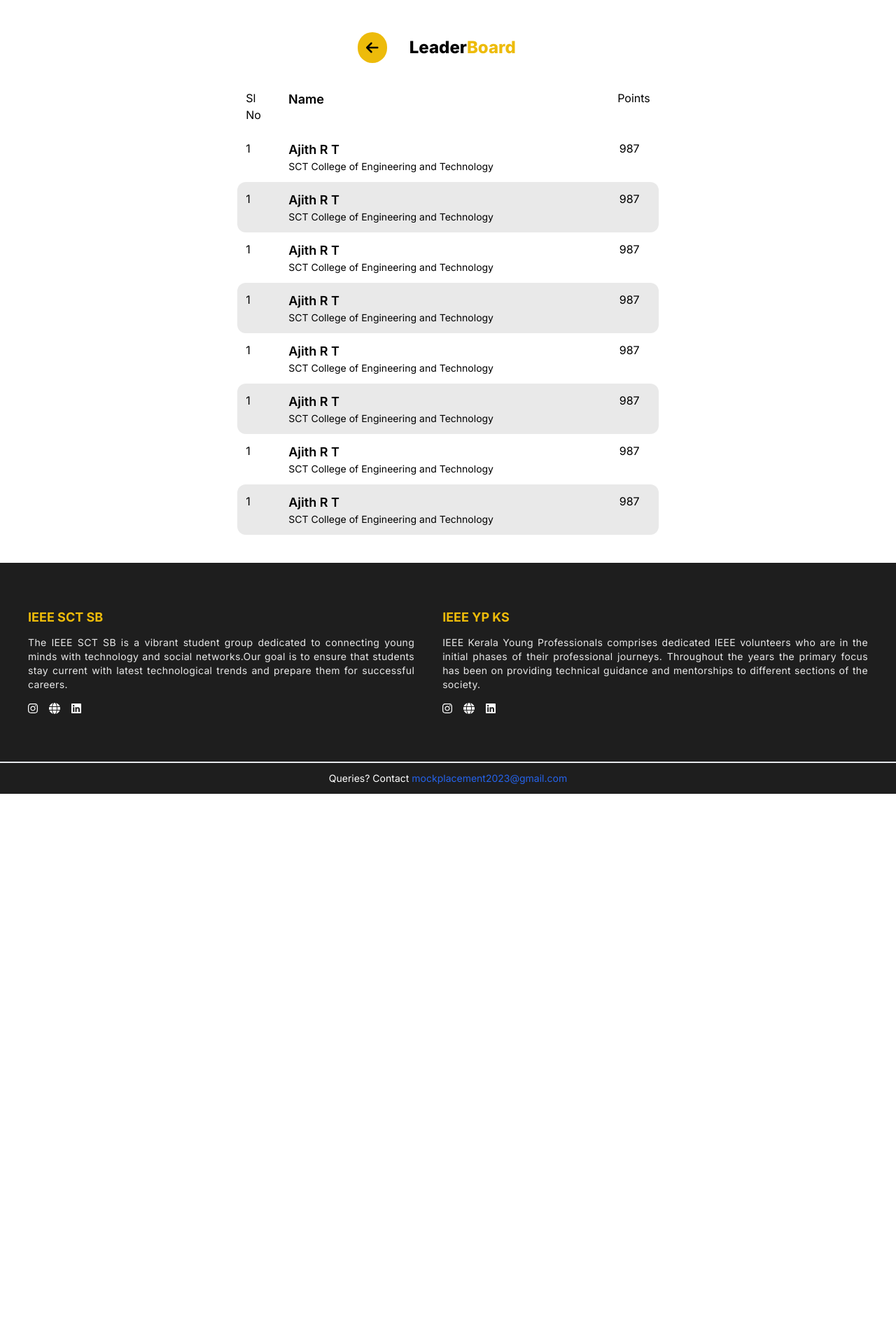
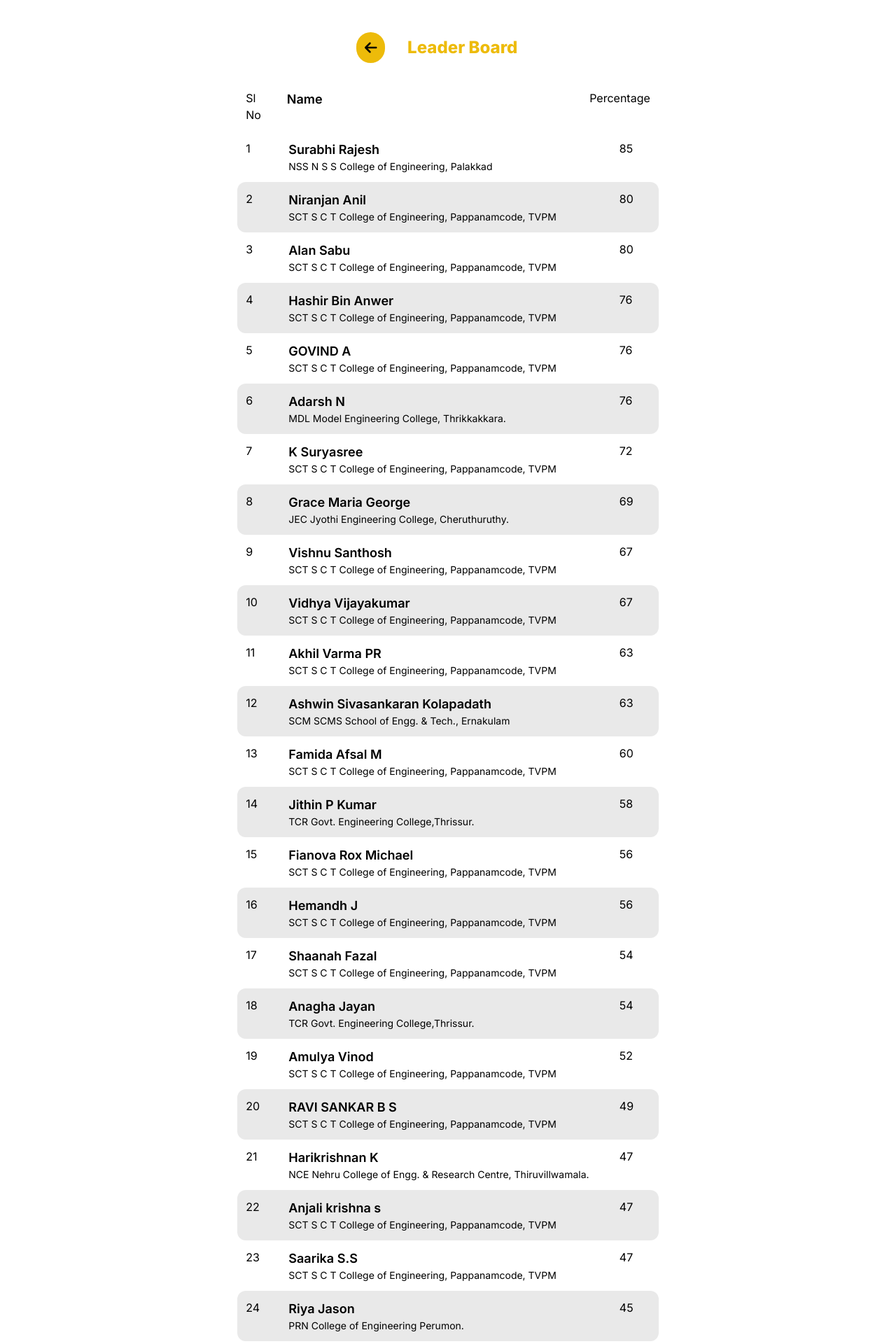
Before and after one commit to ajithrt007/mock-placement, a Next.js app: page /leaderboard in a window 1280 px wide. Shown: the part 80-2000 px from the top of the page at 70% size. Before the commit the page ends 1214 px from the top, so only its background shows below. Built offline with nearby package versions, Linux system fonts and the light colour scheme.

Commit message:
Leaderboard updated

```diff
--- /dev/null
+++ b/public/Leaderboard.tsx
@@ -0,0 +1,199 @@
+export const participants = [
+  {
+    name: "Surabhi Rajesh",
+    percentage: 85,
+    college: "NSS N S S College of Engineering, Palakkad",
+  },
+  {
+    name: "Niranjan Anil",
+    percentage: 80,
+    college: "SCT S C T College of Engineering, Pappanamcode, TVPM",
+  },
+  {
+    name: "Alan Sabu",
+    percentage: 80,
+    college: "SCT S C T College of Engineering, Pappanamcode, TVPM",
+  },
+  {
+    name: "Hashir Bin Anwer",
+    percentage: 76,
+    college: "SCT S C T College of Engineering, Pappanamcode, TVPM",
+  },
+  {
+    name: "GOVIND A",
+    percentage: 76,
+    college: "SCT S C T College of Engineering, Pappanamcode, TVPM",
+  },
+  {
+    name: "Adarsh N",
+    percentage: 76,
+    college: "MDL Model Engineering College, Thrikkakkara.",
+  },
+  {
+    name: "K Suryasree",
+    percentage: 72,
+    college: "SCT S C T College of Engineering, Pappanamcode, TVPM",
+  },
+  {
+    name: "Grace Maria George",
+    percentage: 69,
+    college: "JEC Jyothi Engineering College, Cheruthuruthy.",
+  },
+  {
+    name: "Vishnu Santhosh",
+    percentage: 67,
+    college: "SCT S C T College of Engineering, Pappanamcode, TVPM",
+  },
+  {
+    name: "Vidhya Vijayakumar",
+    percentage: 67,
+    college: "SCT S C T College of Engineering, Pappanamcode, TVPM",
+  },
+  {
+    name: "Akhil Varma PR",
+    percentage: 63,
+    college: "SCT S C T College of Engineering, Pappanamcode, TVPM",
+  },
+  {
+    name: "Ashwin Sivasankaran Kolapadath",
+    percentage: 63,
+    college: "SCM SCMS School of Engg. & Tech., Ernakulam",
+  },
+  {
+    name: "Famida Afsal M",
+    percentage: 60,
+    college: "SCT S C T College of Engineering, Pappanamcode, TVPM",
+  },
+  {
+    name: "Jithin P Kumar",
+    percentage: 58,
+    college: "TCR Govt. Engineering College,Thrissur.",
+  },
+  {
+    name: "Fianova Rox Michael",
+    percentage: 56,
+    college: "SCT S C T College of Engineering, Pappanamcode, TVPM",
+  },
+  {
+    name: "Hemandh J",
+    percentage: 56,
+    college: "SCT S C T College of Engineering, Pappanamcode, TVPM",
+  },
+  {
+    name: "Shaanah Fazal",
+    percentage: 54,
+    college: "SCT S C T College of Engineering, Pappanamcode, TVPM",
+  },
+  {
+    name: "Anagha Jayan",
+    percentage: 54,
+    college: "TCR Govt. Engineering College,Thrissur.",
+  },
+  {
+    name: "Amulya Vinod",
+    percentage: 52,
+    college: "SCT S C T College of Engineering, Pappanamcode, TVPM",
+  },
+  {
+    name: "RAVI SANKAR B S",
+    percentage: 49,
+    college: "SCT S C T College of Engineering, Pappanamcode, TVPM",
+  },
+  {
+    name: "Harikrishnan K",
+    percentage: 47,
+    college: "NCE Nehru College of Engg. & Research Centre, Thiruvillwamala.",
+  },
+  {
+    name: "Anjali krishna s",
+    percentage: 47,
+    college: "SCT S C T College of Engineering, Pappanamcode, TVPM",
+  },
+  {
+    name: "Saarika S.S",
+    percentage: 47,
+    college: "SCT S C T College of Engineering, Pappanamcode, TVPM",
+  },
+  {
+    name: "Riya Jason",
+    percentage: 45,
+    college: "PRN College of Engineering Perumon.",
+  },
+  {
+    name: "Irene Paul",
+    percentage: 45,
+    college: "WYD Govt. Engineering College, Mananthavady. G",
+  },
+  {
+    name: "Sreya Nair P B",
+    percentage: 45,
+    college: "SCT S C T College of Engineering, Pappanamcode, TVPM",
+  },
+  {
+    name: "Cittu S L",
+    percentage: 43,
+    college: "SCT S C T College of Engineering, Pappanamcode, TVPM",
+  },
+  {
+    name: "Syam Krishnan K K",
+    percentage: 43,
+    college: "MNR College of Engineering, Munnar.",
+  },
+
+  {
+    name: "Anumod T Pramod",
+    percentage: 43,
+    college: "MNR College of Engineering, Munnar.",
+  },
+
+  {
+    name: "Akshay S Nair",
+    percentage: 38,
+    college: "MNR College of Engineering, Munnar.",
+  },
+  {
+    name: "Donal Mathew P T",
+    percentage: 36,
+    college: "SCT S C T College of Engineering, Pappanamcode, TVPM",
+  },
+  {
+    name: "Adnan Ambalavan",
+    percentage: 36,
+    college: "SCT S C T College of Engineering, Pappanamcode, TVPM",
+  },
+  {
+    name: "GOPIKA PS",
+    percentage: 36,
+    college: "PKD Govt. Engineering College, Sreekrishnapuram.",
+  },
+  {
+    name: "Akshara Thrivi.C",
+    percentage: 36,
+    college: "PKD Govt. Engineering College, Sreekrishnapuram.",
+  },
+  {
+    name: "KARTHIK SHANKER M",
+    percentage: 34,
+    college: "KSD LBS College of Engineering, Kasaragod.",
+  },
+  {
+    name: "Jerrin Mathew George",
+    percentage: 29,
+    college: "ADR College of Engineering, Adoor",
+  },
+  {
+    name: "Swarup Suresh",
+    percentage: 27,
+    college: "SCT S C T College of Engineering, Pappanamcode, TVPM",
+  },
+  {
+    name: "D VIGNESH",
+    percentage: 27,
+    college: "SCT S C T College of Engineering, Pappanamcode, TVPM",
+  },
+  {
+    name: "Maheswari SM",
+    percentage: 27,
+    college: "IDK Engineering College, Idukki",
+  },
+];
--- a/src/app/layout.tsx
+++ b/src/app/layout.tsx
@@ -55,13 +55,13 @@ export default function RootLayout({
         </div>
         {children}
         <div className='w-full bg-[#1E1E1E] flex md:px-10 px-7 py-16 gap-10 flex-wrap md:flex-nowrap justify-between' >
-          {/* <div className='flex flex-col items-start gap-3'>
+          <div className='flex flex-col items-start gap-3'>
             <img src="/mockplacement-yellow.svg" alt="" className='h-[25px]'/>
             <p className='text-white text-sm tracking-wide text-justify'>
             Mock placement is the result of IEEE SCT SB&apos;s collaborative efforts for a real placement experience to participants. Give us your valuable feedback so that we can be back with a better version next time!
             </p>
             <a href="https://bit.ly/feedbackmp1" className="py-2 px-3 rounded-[10px] bg-black text-[#E9E9E9] text-xs tracking-wide" target="_blank" rel="noopener noreferrer">Feedback Form</a>
-          </div> */}
+          </div>
 
           <div className='flex flex-col items-start gap-3'>
             <h1 className='text-lg font-bold text-[#EDBB0A]'>IEEE SCT SB</h1>
--- a/src/app/leaderboard/page.tsx
+++ b/src/app/leaderboard/page.tsx
@@ -3,21 +3,31 @@ import { FontAwesomeIcon } from "@fortawesome/react-fontawesome";
 import { faArrowLeft } from "@fortawesome/free-solid-svg-icons";
 import LeaderRow from "@/components/LeaderRow";
 import Link from "next/link";
+import { participants } from "../../../public/Leaderboard";
 
-export default function Leaderboard() {
+export default function CALeaderboard() {
+  type participant = {
+    name: string;
+    percentage: number;
+    college: string;
+  };
+
+  participants.sort(
+    (a: participant, b: participant) => b.percentage - a.percentage
+  );
+
   return (
-    <>
     <section className="w-full flex flex-col items-center py-10">
-        <div className="flex items-center">
-            <Link href="/" className="rounded-full bg-[#EDBB0A] p-3 flex items-center justify-center"><FontAwesomeIcon icon={faArrowLeft} className='h-[20px]'/></Link>
-          <div className="flex p-8">
-            <h1 className=" font-extrabold text-2xl whitespace-nowrap">
-              Leader
-            </h1>
-            <p className="text-[#EDBB0A] font-extrabold text-2xl whitespace-nowrap">
-              Board
+      <div className="flex items-center px-5">
+        <Link
+          href="/"
+          className="rounded-full bg-[#EDBB0A] p-3 flex items-center justify-center"
+        >
+          <FontAwesomeIcon icon={faArrowLeft} className="h-[20px]" />
+        </Link>
+        <p className="text-[#EDBB0A] font-extrabold text-2xl p-8">
+          Leader Board
         </p>
-          </div>
       </div>
       <div className="flex flex-col items-center lg:w-[47%] md:w-[60%] w-full">
         <div className="flex items-start rounded-xl p-3 w-full">
@@ -28,66 +38,20 @@ export default function Leaderboard() {
           >
             <p className="text-lg font-semibold">Name</p>
           </div>
-            <p className="w-[50px]">Points</p>
+          <p className="w-[90px]">Percentage</p>
         </div>
+        {participants?.map((items: participant, index: number) => {
+          return (
             <LeaderRow
-            slno={1}
-            name="Ajith R T"
-            college="SCT College of Engineering and Technology"
-            points={987}
-            key=""
+              slno={index + 1}
+              name={items.name}
+              college={items.college}
+              points={items.percentage}
+              key={items.name}
             />
-          <LeaderRow
-            slno={1}
-            name="Ajith R T"
-            college="SCT College of Engineering and Technology"
-            points={987}
-            key=""
-          />
-          <LeaderRow
-            slno={1}
-            name="Ajith R T"
-            college="SCT College of Engineering and Technology"
-            points={987}
-            key=""
-          />
-          <LeaderRow
-            slno={1}
-            name="Ajith R T"
-            college="SCT College of Engineering and Technology"
-            points={987}
-            key=""
-          />
-          <LeaderRow
-            slno={1}
-            name="Ajith R T"
-            college="SCT College of Engineering and Technology"
-            points={987}
-            key=""
-          />
-          <LeaderRow
-            slno={1}
-            name="Ajith R T"
-            college="SCT College of Engineering and Technology"
-            points={987}
-            key=""
-          />
-          <LeaderRow
-            slno={1}
-            name="Ajith R T"
-            college="SCT College of Engineering and Technology"
-            points={987}
-            key=""
-          />
-          <LeaderRow
-            slno={1}
-            name="Ajith R T"
-            college="SCT College of Engineering and Technology"
-            points={987}
-            key=""
-          />
+          );
+        })}
       </div>
     </section>
-    </>
   );
 }
--- a/src/app/page.tsx
+++ b/src/app/page.tsx
@@ -37,7 +37,7 @@ export default function Home() {
         {/* <p className="py-2 px-5 rounded-[10px] bg-[#EDBB0A] tracking-wide">
           Registration Opening Soon
         </p> */}
-        <Button buttontext="Register" buttoncolor="#EDBB0A" buttonAction={()=>{router.push('/register')}}/>
+        <Button buttontext="Leaderboard" buttoncolor="#EDBB0A" buttonAction={()=>{router.push('/leaderboard')}}/>
         {/* <a href="https://nextjs.org/docs/app/api-reference/functions/redirect" className="py-2 px-5 rounded-[10px] bg-[#EDBB0A] tracking-wide" target="_blank" rel="noopener noreferrer">Register</a> */}
       </section>
       <section className="bg-[#1E1E1E] md:py-5 md:px-10 p-7">
```
Lines whose indentation alone changed are shown as unchanged.
